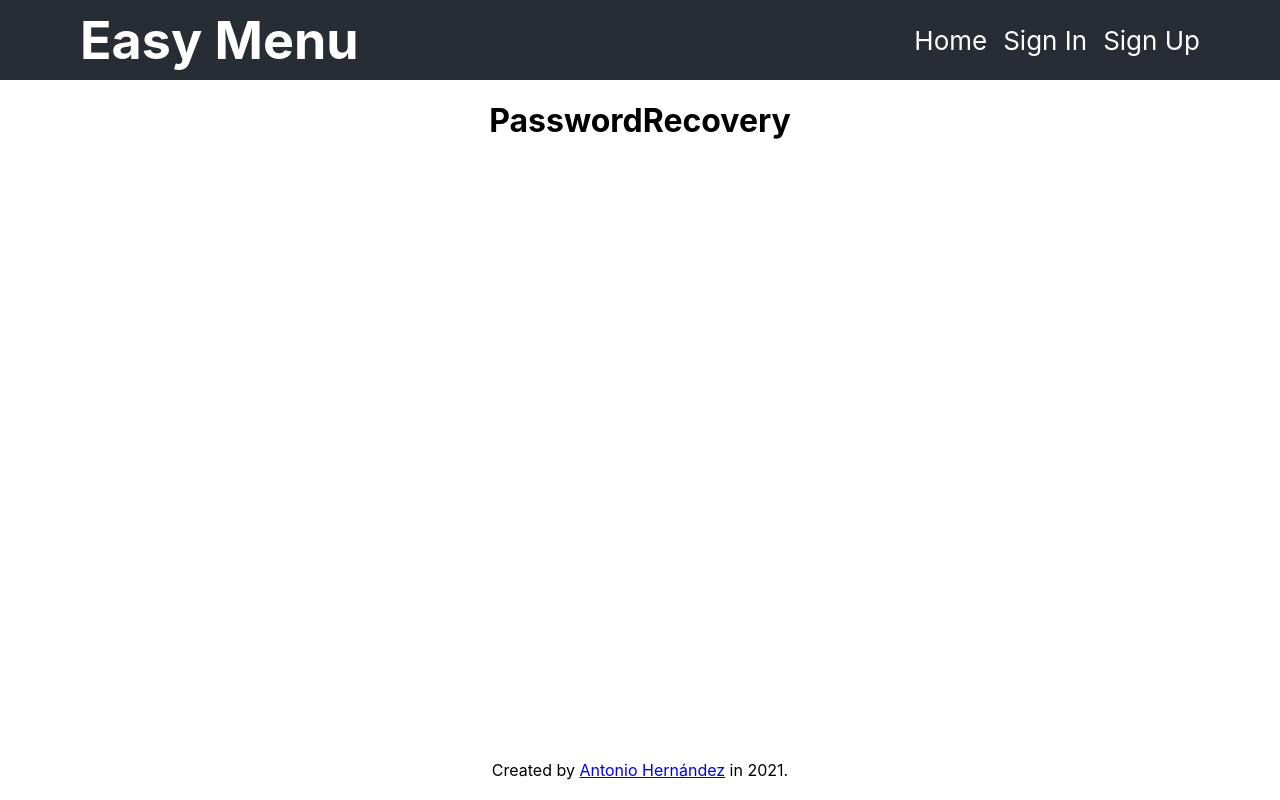
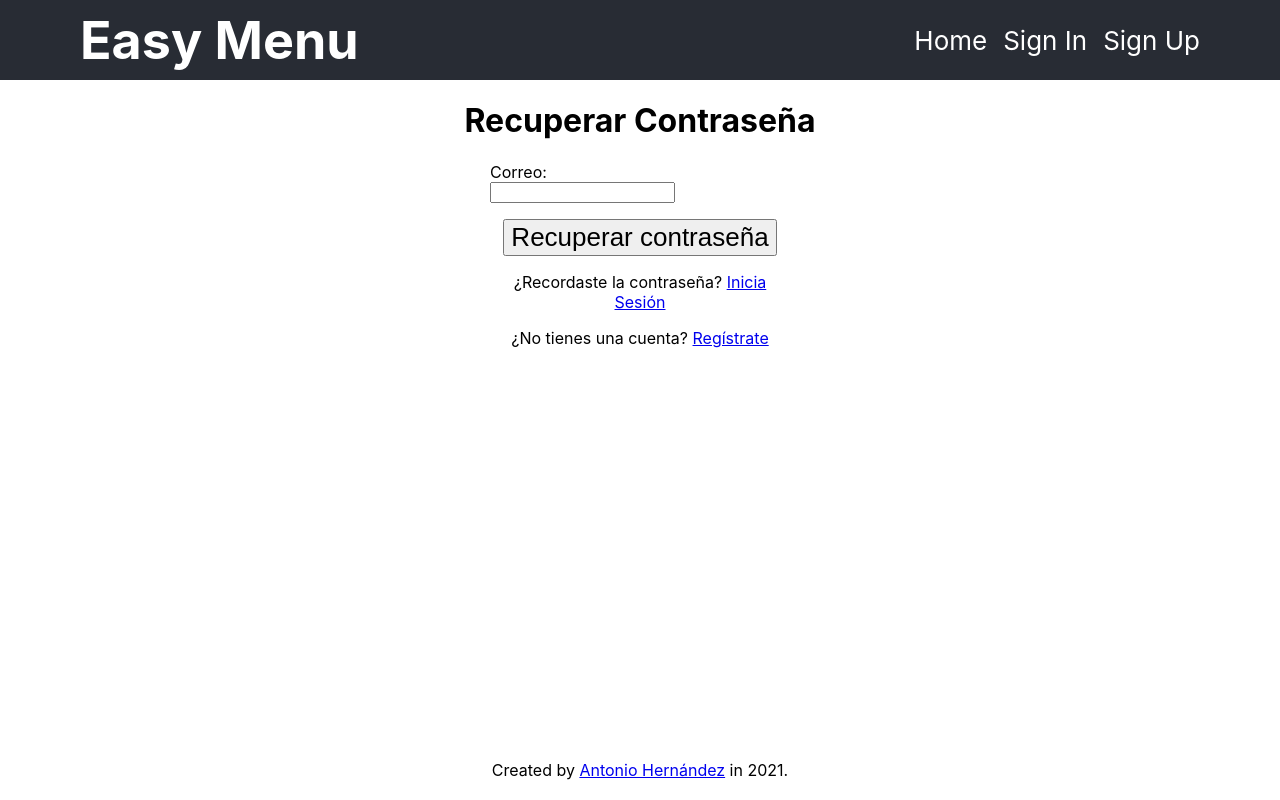
Before and after one commit to antoniojh10/easymenu, a React (Vite) app: page /recover-password in a window 1280 px wide. Built offline with nearby package versions, Linux system fonts and the light colour scheme.

Commit message:
feat: :sparkles: PasswordRecovery page and component done

```diff
--- /dev/null
+++ b/src/components/PasswordRecoveryComponent/index.tsx
@@ -0,0 +1,64 @@
+import React from "react";
+import { Link } from "@reach/router";
+import { useForm } from "react-hook-form";
+
+export type RecoverPasswordInput = {
+  email: string;
+};
+
+type PasswordRecoveryComponentProps = {
+  sendEmail: (email: string) => void;
+};
+
+function PasswordRecoveryComponent({
+  sendEmail
+}: PasswordRecoveryComponentProps) {
+  const {
+    register,
+    handleSubmit,
+    errors,
+    reset
+  } = useForm<RecoverPasswordInput>({
+    mode: "onChange"
+  });
+
+  const onSubmit = async (data: RecoverPasswordInput) => {
+    await sendEmail(data.email);
+    reset();
+  };
+
+  return (
+    <>
+      <h1>Recuperar Contraseña</h1>
+      <section className="login">
+        <form onSubmit={handleSubmit(onSubmit)}>
+          <label>Correo:</label>
+          <input
+            name="email"
+            className={!errors.email ? "mb-1" : undefined}
+            aria-label="email"
+            aria-invalid={errors.email ? "true" : "false"}
+            ref={register({
+              required: "Este campo es requerido",
+              pattern: {
+                value: /^[A-Z0-9._%+-]+@[A-Z0-9.-]+\.[A-Z]{2,}$/i,
+                message: "Correo inválido"
+              }
+            })}
+          />
+          {errors.email && <span role="alert">{errors.email.message}</span>}
+
+          <button type="submit">Recuperar contraseña</button>
+          <p>
+            ¿Recordaste la contraseña? <Link to="/signin">Inicia Sesión</Link>
+          </p>
+          <p>
+            ¿No tienes una cuenta? <Link to="/signup">Regístrate</Link>
+          </p>
+        </form>
+      </section>
+    </>
+  );
+}
+
+export default PasswordRecoveryComponent;
--- a/src/pages/PasswordRecovery.tsx
+++ b/src/pages/PasswordRecovery.tsx
@@ -1,8 +1,12 @@
 import React from "react";
 import { RouteComponentProps } from "@reach/router";
+import PasswordRecoveryComponent from "@/components/PasswordRecoveryComponent";
 
 function PasswordRecovery(_props: RouteComponentProps) {
-  return <h1>PasswordRecovery</h1>;
+  const sendEmail = (email: string) => {
+    console.log(email);
+  };
+  return <PasswordRecoveryComponent sendEmail={sendEmail} />;
 }
 
 export default PasswordRecovery;
```
